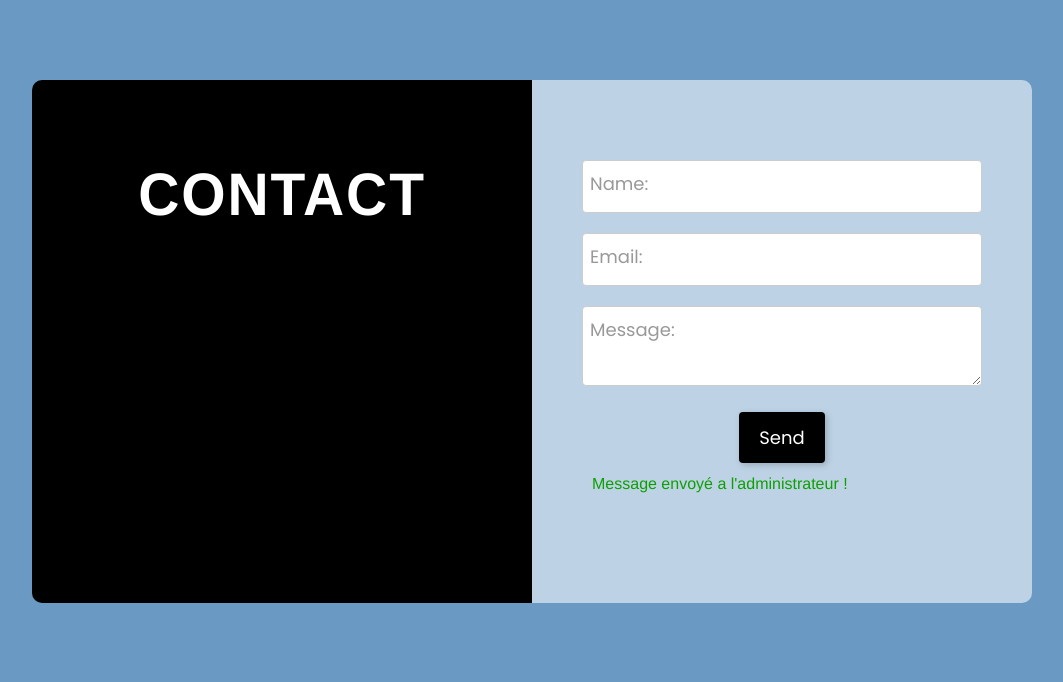
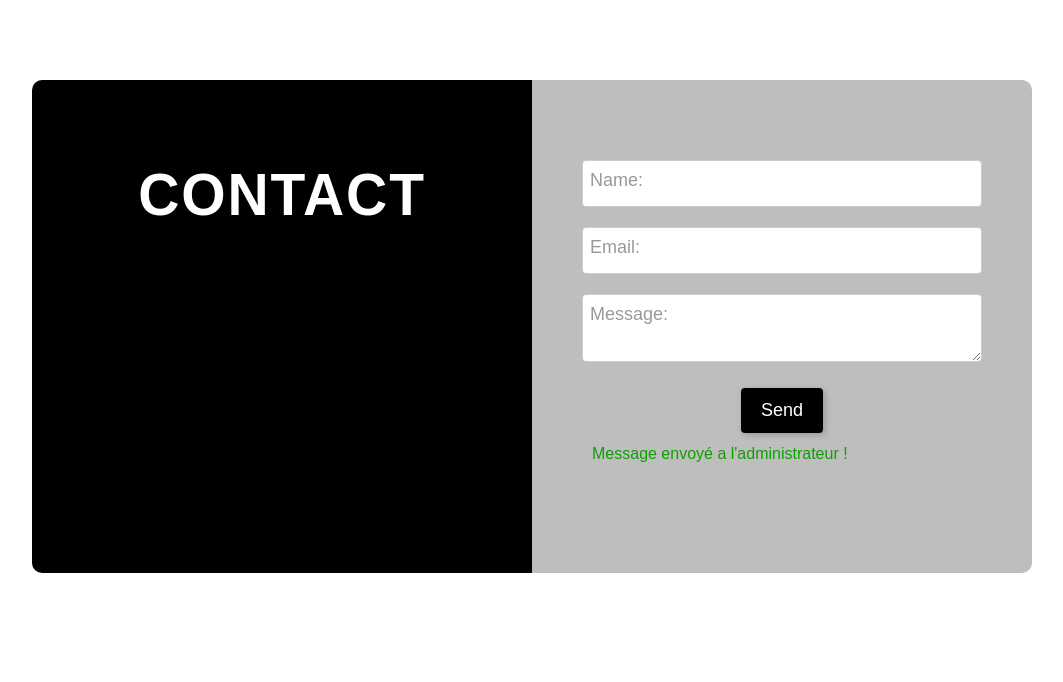
Before and after one commit to Eldryr62570/GameLibrary, a PHP site: page /app/views/mail.view.php in a window 1280 px wide. Shown: the top 682 px of the page, without its empty margins (108-1171 px from the left). Run offline with PHP 8.4, Linux system fonts and the light colour scheme; the visitor is signed in with stand-in values (Sample User, id 1); some libraries are stand-ins or nearby versions; some web fonts are replaced.

Commit message:
Final commit avant merge

```diff
--- a/app/views/mail.style.css
+++ b/app/views/mail.style.css
@@ -1,18 +1,30 @@
-@import url('https://fonts.googleapis.com/css2?family=Poppins:ital,wght@0,100;0,200;0,300;0,400;0,500;0,600;0,700;0,800;0,900;1,100;1,200;1,300;1,400;1,500;1,600;1,700;1,800;1,900&display=swap');
 
-@import url('https://fonts.googleapis.com/css2?family=Arimo:ital,wght@0,400;0,500;0,600;0,700;1,400;1,500;1,600;1,700&display=swap');
-
+/* latin-ext */
+@font-face {
+  font-family: 'Titillium Web';
+  font-style: italic;
+  font-weight: 400;
+  font-display: swap;
+  src: url(https://fonts.gstatic.com/s/titilliumweb/v14/NaPAcZTIAOhVxoMyOr9n_E7fdMbWAaxWXr0.woff2) format('woff2');
+  unicode-range: U+0100-024F, U+0259, U+1E00-1EFF, U+2020, U+20A0-20AB, U+20AD-20CF, U+2113, U+2C60-2C7F, U+A720-A7FF;
+}
+/* latin */
+@font-face {
+  font-family: 'Titillium Web';
+  font-style: italic;
+  font-weight: 400;
+  font-display: swap;
+  src: url(https://fonts.gstatic.com/s/titilliumweb/v14/NaPAcZTIAOhVxoMyOr9n_E7fdMbWD6xW.woff2) format('woff2');
+  unicode-range: U+0000-00FF, U+0131, U+0152-0153, U+02BB-02BC, U+02C6, U+02DA, U+02DC, U+2000-206F, U+2074, U+20AC, U+2122, U+2191, U+2193, U+2212, U+2215, U+FEFF, U+FFFD;
+}
 * {
   margin: 0;
   box-sizing: border-box;
 }
 
-body {
-  background-color: #6a9ac4;
-}
+
 
 #contact {
-  background-color: #6a9ac4;
   display: flex;
   justify-content: center;
   align-items: center;
@@ -38,7 +50,7 @@ body {
 }
 
 .contact-form-wrapper {
-  background-color: #ffffff8f;
+  background-color: #8b8b8b8f;
   border-radius: 0 10px 10px 0;
 }
 
@@ -64,7 +76,7 @@ body {
 }
 
 h2 {
-  font-family: 'Arimo', sans-serif;
+  font-family: 'Titillium Web', sans-serif;
   color: #fff;
   font-size: clamp(30px, 6vw, 60px);
   letter-spacing: 2px;
@@ -111,7 +123,7 @@ img:active {
 }
 
 label, input, textarea {
-  font-family: 'Poppins', sans-serif;
+  font-family: 'Titillium Web', sans-serif;
 }
 
 label {
@@ -191,11 +203,11 @@ textarea:valid+label {
 }
 /*Verification envoi mail*/
 .valid{
-  font-family: 'Arimo', sans-serif;
+  font-family: 'Titillium Web', sans-serif;
   padding: 10px;
   color : rgb(13, 160, 0);
 }
 .invalid{
-  font-family: 'Arimo', sans-serif;
+  font-family: 'Titillium Web', sans-serif;
   color:rgb(255, 115, 0);
 }
--- a/app/views/mail.view.php
+++ b/app/views/mail.view.php
@@ -14,6 +14,7 @@ session_start();
 </head>
 
 <body>
+
     <section id="contact">
         <div class="contact-box">
             <div class="contact-links">
```
